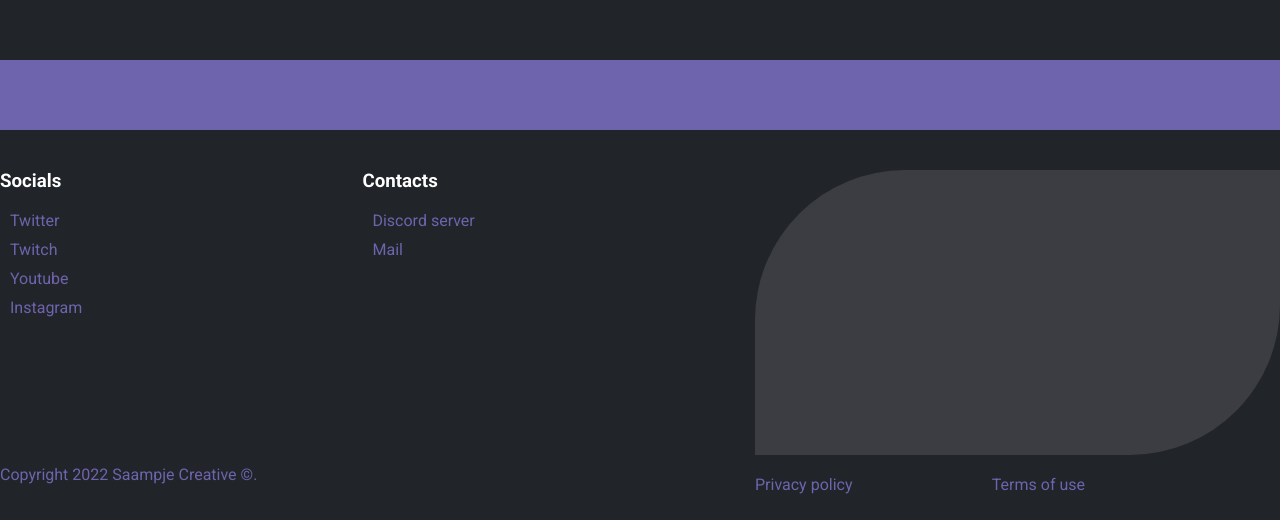
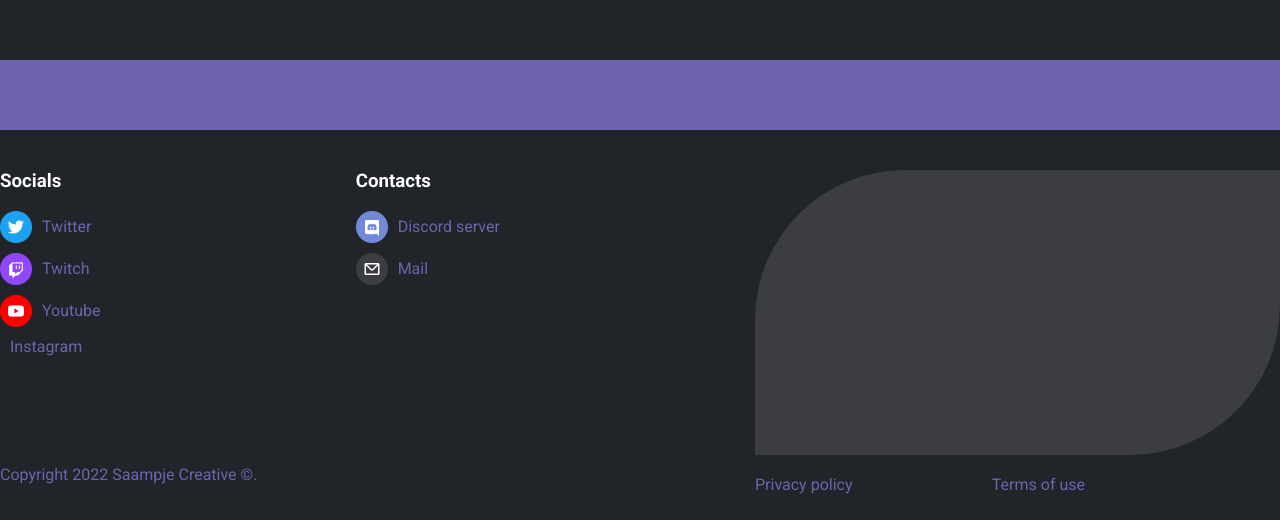
Before and after one commit to Saampje/Saampjewebsite, a plain HTML site: page aboutme.html in a window 1280 px wide. Shown: the part 1885-2405 px from the top of the page. Drawn offline with Linux system fonts and the light colour scheme; the site is published under a folder, as on GitHub Pages, so addresses that start at the root find nothing.

Commit message:
Update aboutme.html

```diff
--- a/aboutme.html
+++ b/aboutme.html
@@ -7,7 +7,7 @@
     <meta name="viewport" content="width=device-width, initial-scale=1.0">
     <title>SaampjeCreative</title>
     <link rel="stylesheet" href="style.css">
-    <link rel="icon" href="/images/Sam&Diesel.png">
+    <link rel="icon" href="./images/Sam&Diesel.png">
 </head>
 
 <body>
@@ -41,7 +41,7 @@
                     <br>
                 </p>
             </div>
-            <img src="/images/Sam&Diesel.png" alt="" class="samdiesel">
+            <img src="./images/Sam&Diesel.png" alt="" class="samdiesel">
         </div>
     </section>
     <!-- End Intro -->
@@ -75,22 +75,22 @@
             <div class="socials">
                 <h3>Socials</h3>
                 <ul>
-                    <li><img src="/images/Logo Twitter.png" alt=""><a target="_blank"
+                    <li><img src="./images/Logo Twitter.png" alt=""><a target="_blank"
                             href="https://twitter.com/RealSaampje">Twitter</a></li>
-                    <li><img src="/images/Logo Twitch.png" alt=""><a target="_blank"
+                    <li><img src="./images/Logo Twitch.png" alt=""><a target="_blank"
                             href="https://twitch.tv/Saampje">Twitch</a></li>
-                    <li><img src="/images/Logo Youtube.png" alt=""><a target="_blank"
+                    <li><img src="./images/Logo Youtube.png" alt=""><a target="_blank"
                             href="https://www.youtube.com/channel/UChogU2u0weRbNctVn-iF6MQ">Youtube</a></li>
-                    <li><img src="/images/Logo Instagram.png" alt=""><a target="_blank"
+                    <li><img src="./images/Logo Instagram.png" alt=""><a target="_blank"
                             href="https://www.instagram.com/realsaampje/">Instagram</a></li>
                 </ul>
             </div>
             <div class="contacts">
                 <h3>Contacts</h3>
                 <ul>
-                    <li><img src="/images/Logo Discord.png" alt=""><a target="_blank"
+                    <li><img src="./images/Logo Discord.png" alt=""><a target="_blank"
                             href="https://discord.gg/TnuJFpNuud">Discord server</a></li>
-                    <li><img src="/images/Logo Mail.png" alt=""><a target="_blank"
+                    <li><img src="./images/Logo Mail.png" alt=""><a target="_blank"
                             href="mailto:saampjecreative@gmail.com">Mail</a></li>
                 </ul>
             </div>
```
